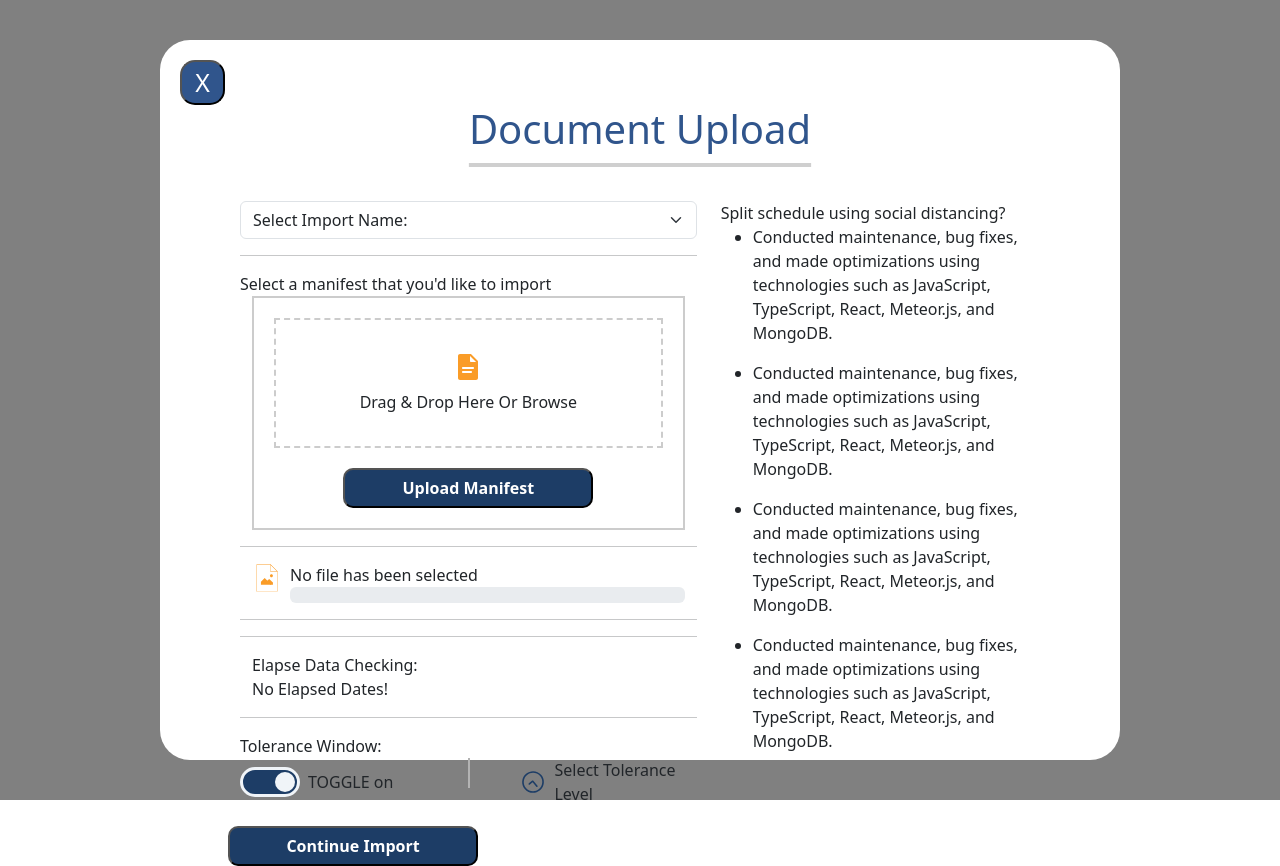
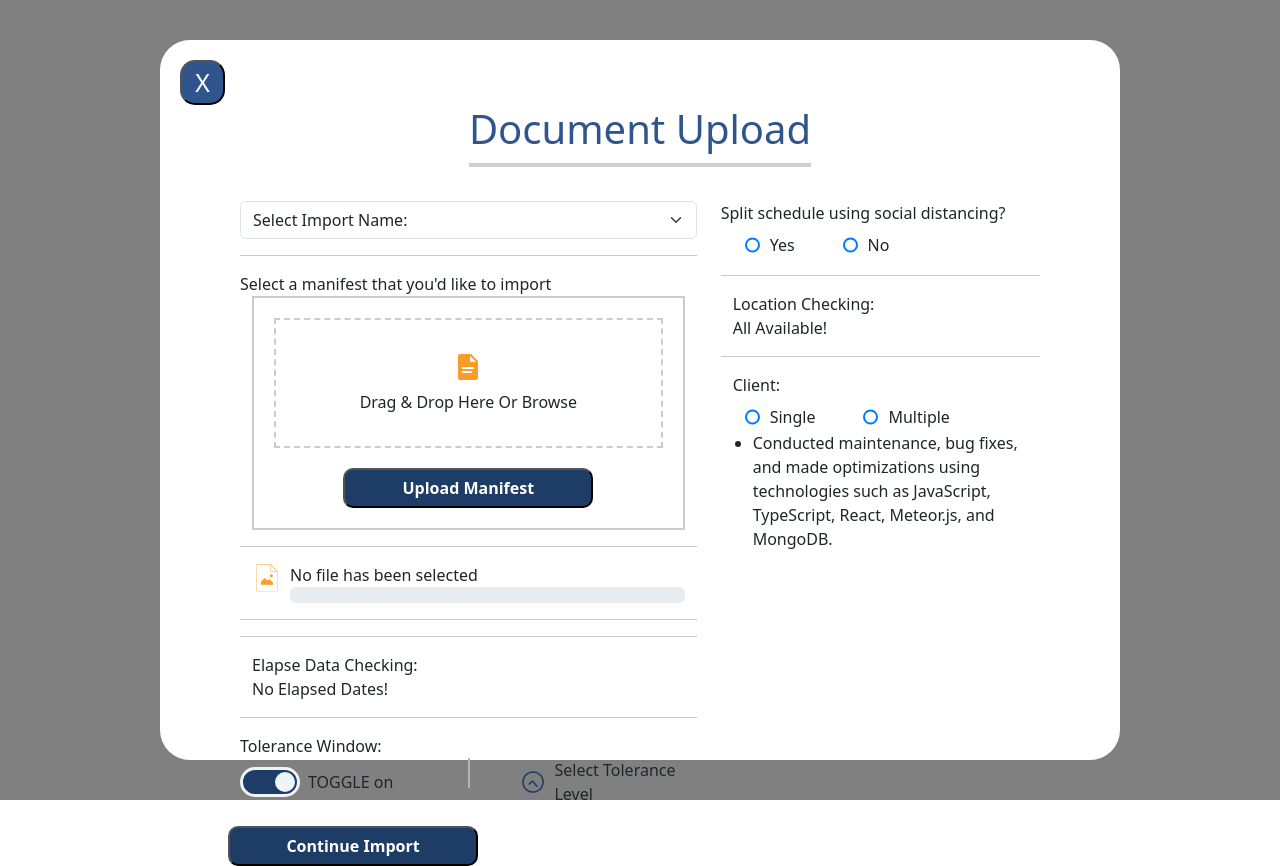
Before and after one commit to GlaucusJoseph/skyhop, a React (Vite) app: page / in a window 1280 px wide. Built offline with nearby package versions, Linux system fonts and the light colour scheme; the HTML template or start-up script is replaced by a standard one.

Commit message:
WIP Radio buttons, routes, folders, and console

```diff
--- a/src/Views/HomeScreen/index.css
+++ b/src/Views/HomeScreen/index.css
@@ -39,3 +39,40 @@
   display: flex;
   justify-content: space-between;
 }
+
+.radio-social-distancing .form-check-input {
+  display: none;
+}
+
+/* Estilo para el nuevo botón de radio */
+.radio-social-distancing .form-check-label {
+  position: relative;
+  padding-left: 25px;
+  cursor: pointer;
+}
+
+.radio-social-distancing .form-check-label::before {
+  content: "";
+  position: absolute;
+  left: 0;
+  top: 50%;
+  transform: translateY(-50%);
+  width: 15px;
+  height: 15px;
+  border: 2px solid #007bff;
+  border-radius: 50%;
+  background-color: white;
+}
+
+/* Estilo cuando el radio está seleccionado */
+.radio-social-distancing .form-check-input:checked + .form-check-label::after {
+  content: "";
+  position: absolute;
+  left: 5px;
+  top: 50%;
+  transform: translateY(-50%);
+  width: 7px;
+  height: 7px;
+  border-radius: 50%;
+  background-color: #007bff;
+}
--- a/src/Views/HomeScreen/index.tsx
+++ b/src/Views/HomeScreen/index.tsx
@@ -4,7 +4,7 @@ import { useForm } from "react-hook-form";
 import UploadDragAndDrop from "../../Components/UploadDragAndDrop";
 import { PictureIcon } from "../../assets/svg";
 import bytesToMB from "../../Utils/bytesToMB";
-import ToggleButton from "../../Components/Title";
+import ToggleButton from "../../Components/ToggleButton";
 import { ClockIcon } from "../../assets/svg/ClockIcon";
 
 const HomeScreen = () => {
@@ -153,33 +153,85 @@ const HomeScreen = () => {
                 <div className="col-5">
                   <div className="col-12">
                     <label>Split schedule using social distancing?</label>
+                    <div className="d-flex mt-2">
+                      <div className="form-check me-4 radio-social-distancing">
+                        <input
+                          className="form-check-input"
+                          type="radio"
+                          name="flexRadioDefault"
+                          id="flexRadioDefault1"
+                        />
+                        <label
+                          className="form-check-label"
+                          htmlFor="flexRadioDefault1"
+                        >
+                          Yes
+                        </label>
+                      </div>
+                      <div className="form-check radio-social-distancing">
+                        <input
+                          className="form-check-input"
+                          type="radio"
+                          name="flexRadioDefault"
+                          id="flexRadioDefault2"
+                        />
+                        <label
+                          className="form-check-label"
+                          htmlFor="flexRadioDefault2"
+                        >
+                          No
+                        </label>
+                      </div>
+                    </div>
                   </div>
+                  <hr />
                   <div className="col-12">
-                    <ul>
-                      <li>
-                        Conducted maintenance, bug fixes, and made optimizations
-                        using technologies such as JavaScript, TypeScript,
-                        React, Meteor.js, and MongoDB.
-                      </li>
-                    </ul>
+                    <div className="container">
+                      <div className="row">
+                        <div className="col-12">
+                          <label>Location Checking:</label>
+                        </div>
+                        <div className="col-12">
+                          <label>All Available!</label>
+                        </div>
+                      </div>
+                    </div>
                   </div>
+                  <hr />
                   <div className="col-12">
-                    <ul>
-                      <li>
-                        Conducted maintenance, bug fixes, and made optimizations
-                        using technologies such as JavaScript, TypeScript,
-                        React, Meteor.js, and MongoDB.
-                      </li>
-                    </ul>
-                  </div>
-                  <div className="col-12">
-                    <ul>
-                      <li>
-                        Conducted maintenance, bug fixes, and made optimizations
-                        using technologies such as JavaScript, TypeScript,
-                        React, Meteor.js, and MongoDB.
-                      </li>
-                    </ul>
+                    <div className="container">
+                      <label>Client:</label>
+                    </div>
+                    <div className="d-flex mt-2">
+                      <div className="form-check me-4 radio-social-distancing">
+                        <input
+                          className="form-check-input"
+                          type="radio"
+                          name="flexRadioDefault"
+                          id="flexRadioDefault1"
+                        />
+                        <label
+                          className="form-check-label"
+                          htmlFor="flexRadioDefault1"
+                        >
+                          Single
+                        </label>
+                      </div>
+                      <div className="form-check radio-social-distancing">
+                        <input
+                          className="form-check-input"
+                          type="radio"
+                          name="flexRadioDefault"
+                          id="flexRadioDefault2"
+                        />
+                        <label
+                          className="form-check-label"
+                          htmlFor="flexRadioDefault2"
+                        >
+                          Multiple
+                        </label>
+                      </div>
+                    </div>
                   </div>
                   <div className="col-12">
                     <ul>
--- a/src/assets/svg/ClockIcon.tsx
+++ b/src/assets/svg/ClockIcon.tsx
@@ -12,18 +12,18 @@ export const ClockIcon: React.FC<IconProps> = ({ width, height }) => {
     >
       <g
         fill="#1d3d66"
-        fill-rule="nonzero"
+        fillRule="nonzero"
         stroke="none"
-        stroke-width="1"
-        stroke-linecap="butt"
-        stroke-linejoin="miter"
-        stroke-miterlimit="10"
-        stroke-dasharray=""
-        stroke-dashoffset="0"
-        font-family="none"
-        font-weight="none"
-        font-size="none"
-        text-anchor="none"
+        strokeWidth="1"
+        strokeLinecap="butt"
+        strokeLinejoin="miter"
+        strokeMiterlimit="10"
+        strokeDasharray=""
+        strokeDashoffset="0"
+        fontFamily="none"
+        fontWeight="none"
+        fontSize="none"
+        textAnchor="none"
         style={{ mixBlendMode: "normal" }}
       >
         <g transform="translate(308.3305,143.77687) rotate(140) scale(5.33333,5.33333)">
--- a/src/assets/svg/FileIcon.tsx
+++ b/src/assets/svg/FileIcon.tsx
@@ -12,18 +12,18 @@ export const FileIcon: React.FC<IconProps> = ({ width, height }) => {
     >
       <g
         fill="#fa9c27"
-        fill-rule="nonzero"
+        fillRule="nonzero"
         stroke="none"
-        stroke-width="1"
-        stroke-linecap="butt"
-        stroke-linejoin="miter"
-        stroke-miterlimit="10"
-        stroke-dasharray=""
-        stroke-dashoffset="0"
-        font-family="none"
-        font-weight="none"
-        font-size="none"
-        text-anchor="none"
+        strokeWidth="1"
+        strokeLinecap="butt"
+        strokeLinejoin="miter"
+        strokeMiterlimit="10"
+        strokeDasharray=""
+        strokeDashoffset="0"
+        fontFamily="none"
+        fontWeight="none"
+        fontSize="none"
+        textAnchor="none"
         style={{ mixBlendMode: "normal" }}
       >
         <g transform="scale(8.53333,8.53333)">
--- a/src/assets/svg/PictureIcon.tsx
+++ b/src/assets/svg/PictureIcon.tsx
@@ -13,18 +13,18 @@ export const PictureIcon: React.FC<IconProps> = ({ width, height }) => {
       <g transform="">
         <g
           fill="none"
-          fill-rule="nonzero"
+          fillRule="nonzero"
           stroke="none"
-          stroke-width="1"
-          stroke-linecap="butt"
-          stroke-linejoin="miter"
-          stroke-miterlimit="10"
-          stroke-dasharray=""
-          stroke-dashoffset="0"
-          font-family="none"
-          font-weight="none"
-          font-size="none"
-          text-anchor="none"
+          strokeWidth="1"
+          strokeLinecap="butt"
+          strokeLinejoin="miter"
+          strokeMiterlimit="10"
+          strokeDasharray=""
+          strokeDashoffset="0"
+          fontFamily="none"
+          fontWeight="none"
+          fontSize="none"
+          textAnchor="none"
           style={{ mixBlendMode: "normal" }}
         >
           <g transform="translate(-0.50255,0.00877) scale(3.2,3.2)">
```
Also changed, not shown: src/Components/ToggleButton/index.css (renamed from src/Components/Title/index.css), src/Components/ToggleButton/index.tsx (renamed from src/Components/Title/index.tsx).
